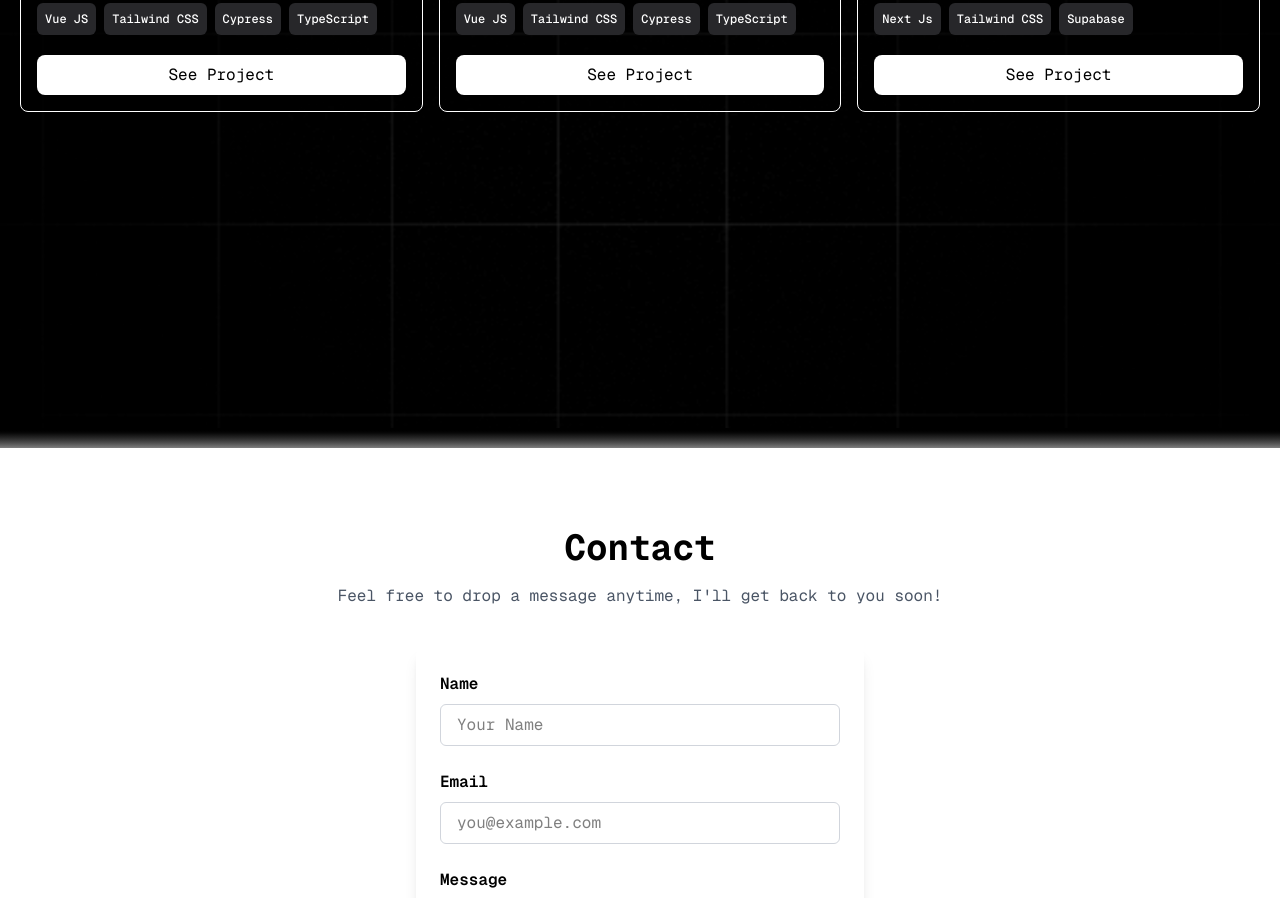
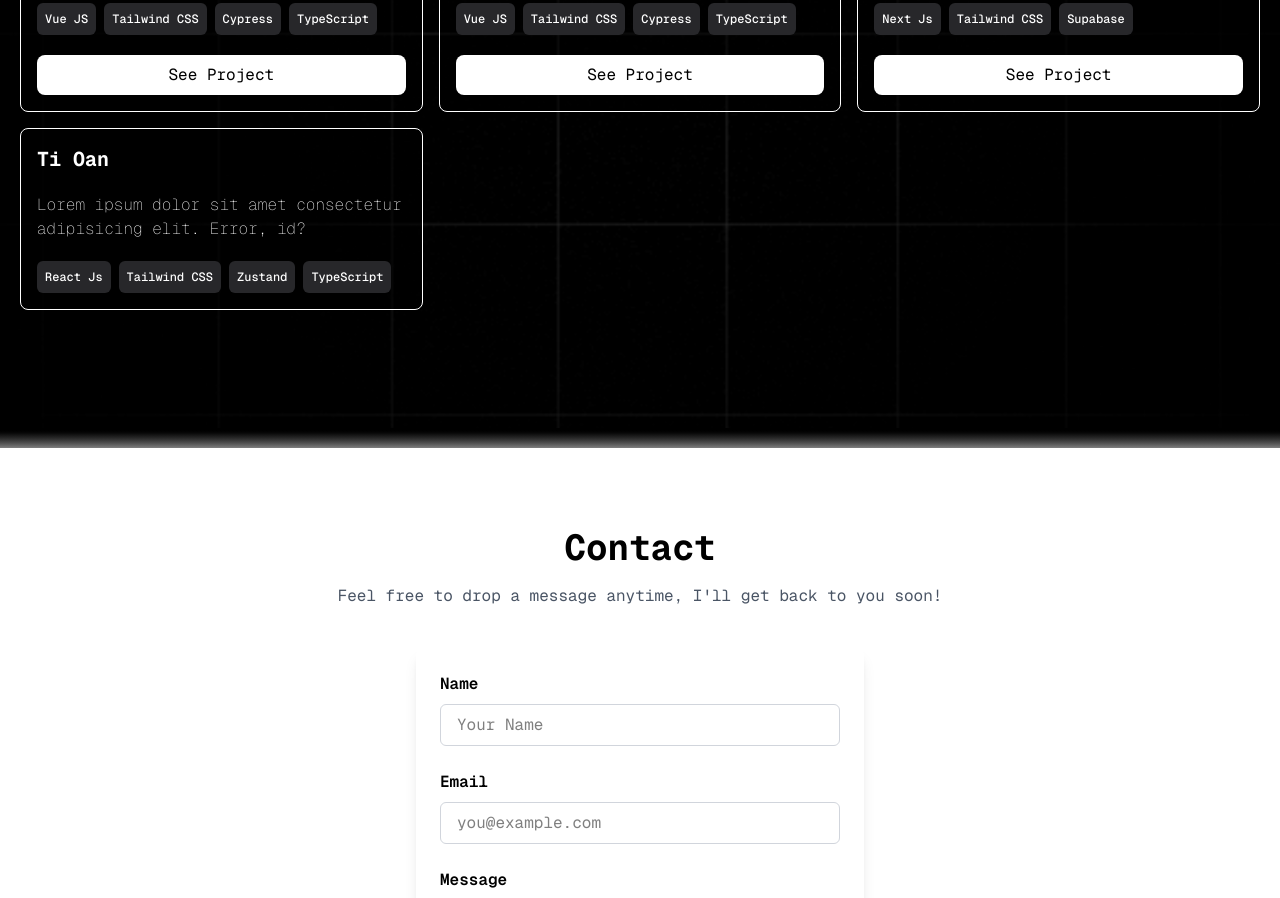
Before and after one commit to ibra132/portofolio, a React (Vite) app: page / in a window 1280 px wide. Shown: the part 2560-3458 px from the top of the page. Built offline with nearby package versions, Linux system fonts and the light colour scheme.

Commit message:
feat: update project

```diff
--- a/src/components/sections/Project.jsx
+++ b/src/components/sections/Project.jsx
@@ -34,6 +34,7 @@
                   </span>
                 ))}
               </div>
+              {item.url && (
                 <a
                   href={item.url}
                   target="_blank"
@@ -42,6 +43,7 @@
                 >
                   See Project
                 </a>
+              )}
             </motion.div>
           ))}
         </div>
--- a/src/data.js
+++ b/src/data.js
@@ -110,4 +110,11 @@
     tools: ["Next Js", "Tailwind CSS", "Supabase"],
     url: "https://github.com/ibra132/flysha",
   },
+  {
+    id: 4,
+    project: "Ti Oan",
+    description:
+      "Lorem ipsum dolor sit amet consectetur adipisicing elit. Error, id?",
+    tools: ["React Js", "Tailwind CSS", "Zustand", "TypeScript"],
+  },
 ];
```
Lines whose indentation alone changed are shown as unchanged.
